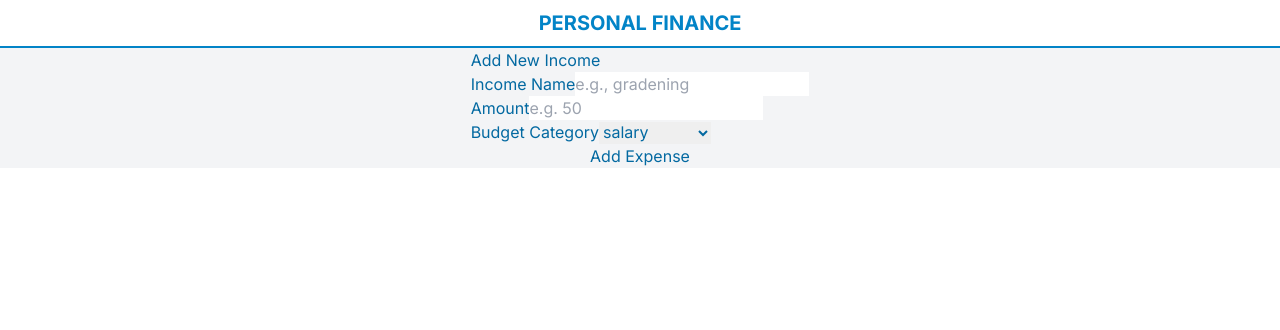
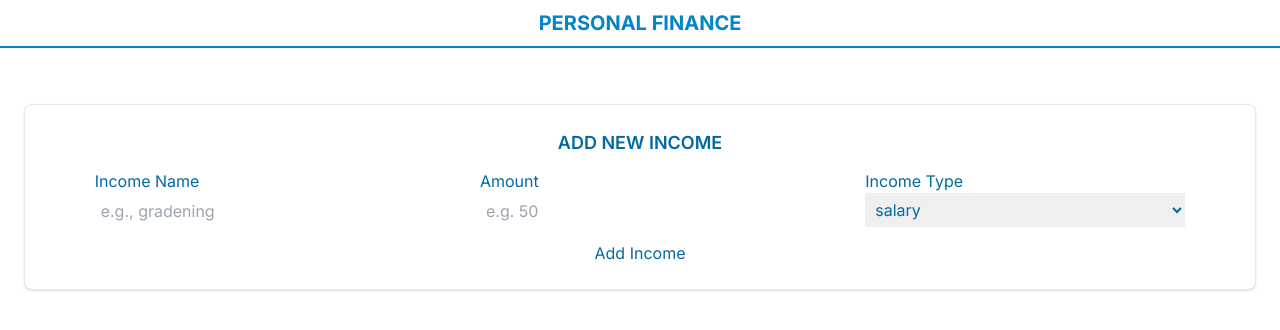
Before and after one commit to Noi-Git/finance-next-app, a Next.js app: page / in a window 1280 px wide. Shown: the top 330 px of the page. Built offline with nearby package versions, Linux system fonts and the light colour scheme.

Commit message:
style item

```diff
--- a/src/components/income/IncomeItem.tsx
+++ b/src/components/income/IncomeItem.tsx
@@ -1,4 +1,22 @@
 import React from 'react'
+import { homeCard } from '../styles/home-style'
+import {
+  budgetCard,
+  budgetContainer,
+  cardForm,
+  cardFormField,
+  cardFormWrap,
+  cardInput,
+  cardLabel,
+  // cardSelect,
+  cardTypeTitle,
+  itemForm,
+  itemFormField,
+  itemFormWrap,
+  itemInput,
+  itemLabel,
+  itemSelect,
+} from '../styles/form-style'
 
 const incomeBudget = [
   { id: 1, name: 'salary' },
@@ -9,36 +27,49 @@ const incomeBudget = [
 const IncomeItem = () => {
   return (
     <>
-      <div className='form-wrapper'>
-        <h2 className='h3'>Add New Income</h2>
+      <div className={homeCard}>
+        <div className={budgetContainer}>
+          <div className={budgetCard}>
+            <h2 className={cardTypeTitle}>Add New Income</h2>
 
-        <div className='expense-input'>
-          <div className='grid-xs'>
-            <label htmlFor='newExpense'>Income Name</label>
+            <div className={itemFormWrap}>
+              <form method='POST' className={itemForm}>
+                <div className={itemFormField}>
+                  <label className={itemLabel}>Income Name</label>
                   <input
                     type='text'
                     name='newExpense'
                     id='newExpense'
                     placeholder='e.g., gradening'
+                    className={itemInput}
                     required
                   />
                 </div>
-          <div className='grid-xs'>
-            <label htmlFor='newExpenseAmount'>Amount</label>
+              </form>
+              <form className={itemForm}>
+                <div className={itemFormField}>
+                  <label className={itemLabel}>Amount</label>
                   <input
                     type='number'
                     step='0.01'
                     inputMode='decimal'
                     name='newExpenseAmount'
                     id='newExpenseAmount'
+                    className={itemInput}
                     placeholder='e.g. 50'
                     required
                   />
                 </div>
-        </div>
-
-        <label htmlFor='newExpenseBudget'> Budget Category</label>
-        <select name='newExpenseBudget' id='newExpenseBudget' required>
+              </form>
+              <form className={itemForm}>
+                <div className={itemFormField}>
+                  <label className={itemLabel}>Income Type</label>
+                  <select
+                    name='newExpenseBudget'
+                    id='newExpenseBudget'
+                    className={itemInput}
+                    required
+                  >
                     {incomeBudget.map((budget) => {
                       return (
                         <option key={budget.id} value={budget.id}>
@@ -48,10 +79,15 @@ const IncomeItem = () => {
                     })}
                   </select>
                 </div>
+              </form>
+            </div>
             <input type='hidden' name='_action' value='createExpense' />
             <button type='submit' className='btn btn--dark'>
-        <span>Add Expense</span>
+              <span>Add Income</span>
             </button>
+          </div>
+        </div>
+      </div>
     </>
   )
 }
--- a/src/components/income/IncomeType.tsx
+++ b/src/components/income/IncomeType.tsx
@@ -20,6 +20,7 @@ const IncomeType = () => {
           <div className={budgetCard}>
             <h2 className={cardTypeTitle}>Income</h2>
             <h3 className={cardTitle}>Type & Goal</h3>
+
             <div className={cardFormWrap}>
               <form method='POST' className={cardForm}>
                 <div className={cardFormField}>
--- a/src/components/styles/form-style.ts
+++ b/src/components/styles/form-style.ts
@@ -18,5 +18,22 @@ export const cardForm = 'flex flex-col relative py-1 w-full'
 export const cardFormField =
   'flex flex-row items-center justify-center py-2 md:w-96'
 
-export const cardLabel = 'w-20 pr-1 text-left md:w-30'
+export const cardLabel = 'w-20 pr-2 text-left md:w-30'
+
 export const cardInput = 'p-1.5 w-full md:w-64'
+
+export const itemFormWrap =
+  'md:w-[calc(90vw)] md:flex md:flex-row md:justify-center md:gap-x-1'
+
+export const itemForm =
+  'flex flex-col relative py-1 w-full md:w-[calc(25vw)] md:mx-auto'
+
+export const itemFormField =
+  'flex flex-row items-center justify-center py-2 md:w-[calc(25vw)] md:flex md:flex-col md:items-center md:justify-center'
+
+export const itemLabel =
+  'w-20 pr-2 text-left md:pr-1 md:w-full md:items-center md:justify-center'
+
+export const itemInput = 'p-1.5 w-full  md:w-full'
+
+export const itemSelect = 'p-1.5 w-full md:w-[calc(20vw)] md:w-64'
```
Lines whose indentation alone changed are shown as unchanged.
